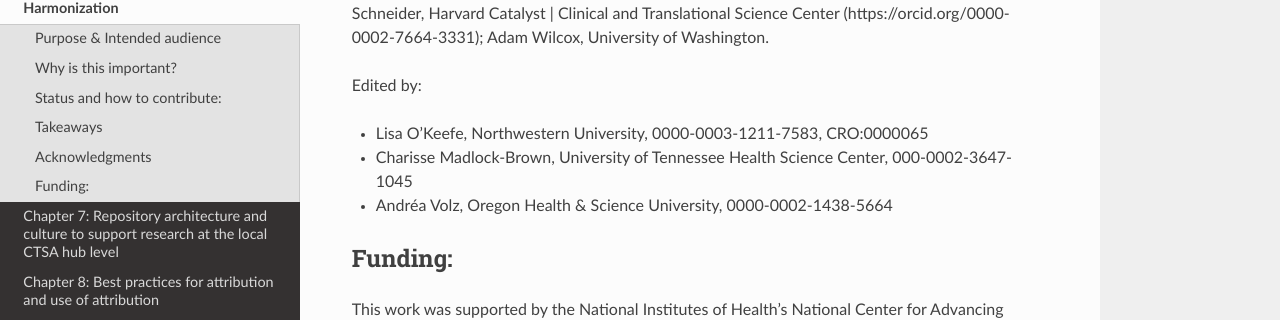
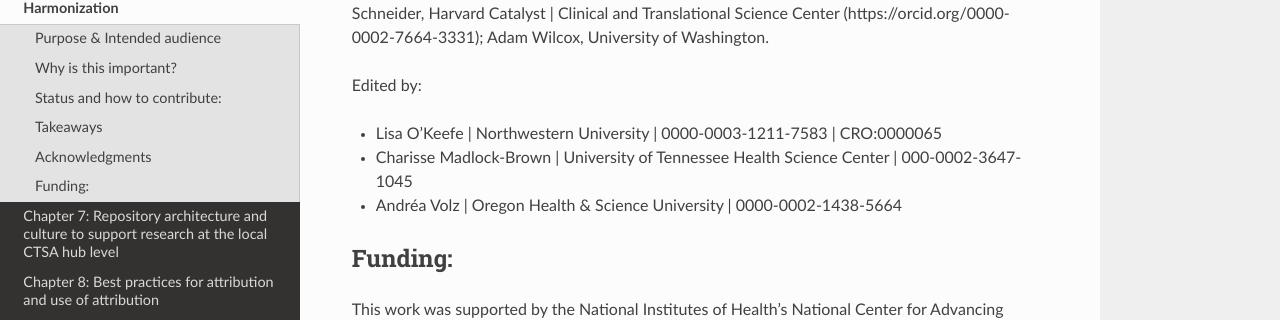
Before and after one commit to data2health/informatics-playbook, a Sphinx documentation site: the page built from docs/chapters/chapter_6.md, in a window 1280 px wide and 900 px high, scrolled down 1009 px. Shown: the part 365-685 px from the top of the window. Built offline with Sphinx 7.4.7 and the Read the Docs theme 2.0.0, drawn with Linux system fonts in a browser that asks for light colours.

```diff
--- a/docs/chapters/chapter_6.md
+++ b/docs/chapters/chapter_6.md
@@ -35,9 +35,9 @@ Co-leads: Boyd Knosp, University of Iowa (https://orcid.org/0000-0002-3834-3135)
 Christopher G. Chute, Johns Hopkins University (https://orchid.org/0000-0001-5437-2545); Jeanne Holden-Wiltse, University of Rochester CTSI (https://orcid.org/0000-0003-2694-7465); Laura Paglione, Spherical Cow Group (https://orcid.org/0000-0003-3188-6273); Svetlana Rojevsky, Tufts Clinical and Translational Science Institute (https://orcid.org/0000-0002-8353-9006); Juliane Schneider, Harvard Catalyst | Clinical and Translational Science Center (https://orcid.org/0000-0002-7664-3331); Adam Wilcox, University of Washington.
 
 Edited by:
-* Lisa O'Keefe, Northwestern University, 0000-0003-1211-7583, CRO:0000065
-* Charisse Madlock-Brown, University of Tennessee Health Science Center, 000-0002-3647-1045
-* Andréa Volz, Oregon Health & Science University, 0000-0002-1438-5664
+* Lisa O'Keefe | Northwestern University | 0000-0003-1211-7583 | CRO:0000065
+* Charisse Madlock-Brown | University of Tennessee Health Science Center | 000-0002-3647-1045
+* Andréa Volz | Oregon Health & Science University | 0000-0002-1438-5664
 
 
 ## Funding:
```
